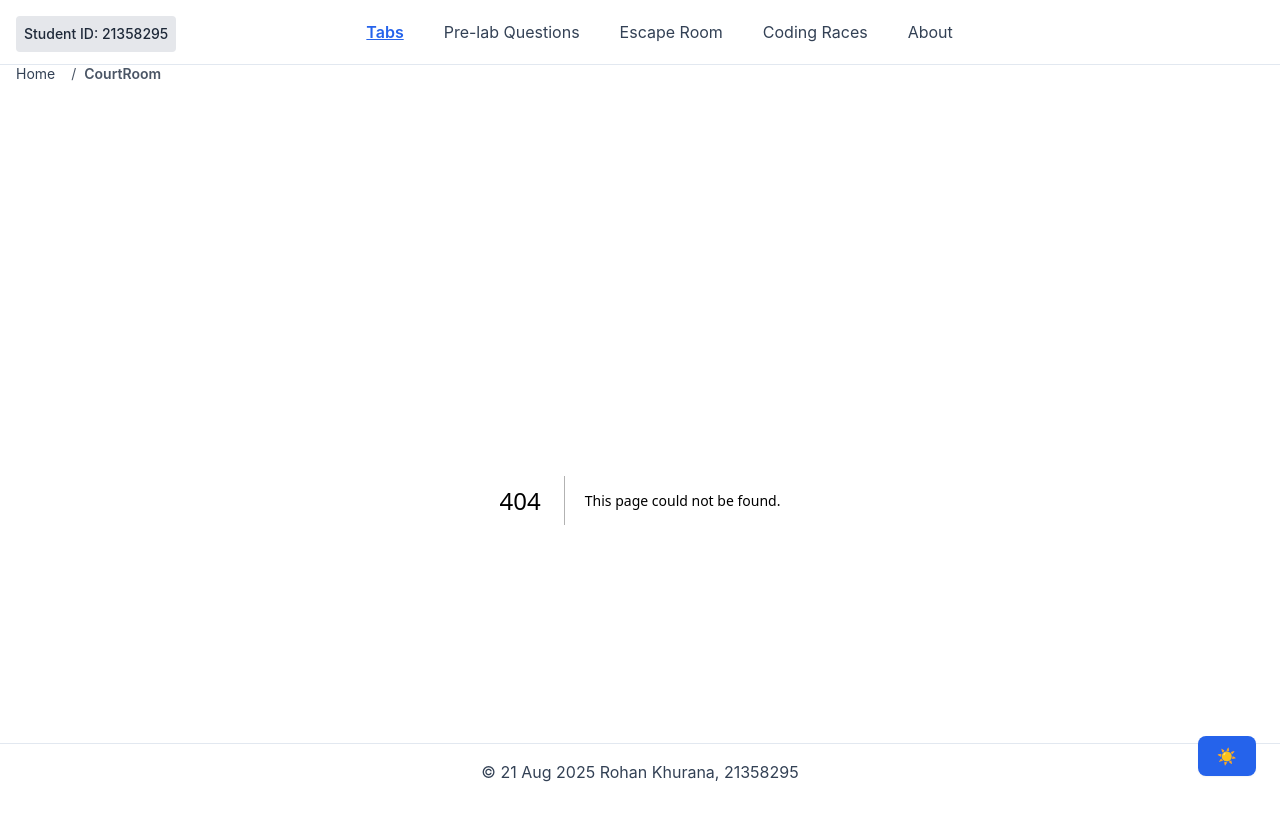
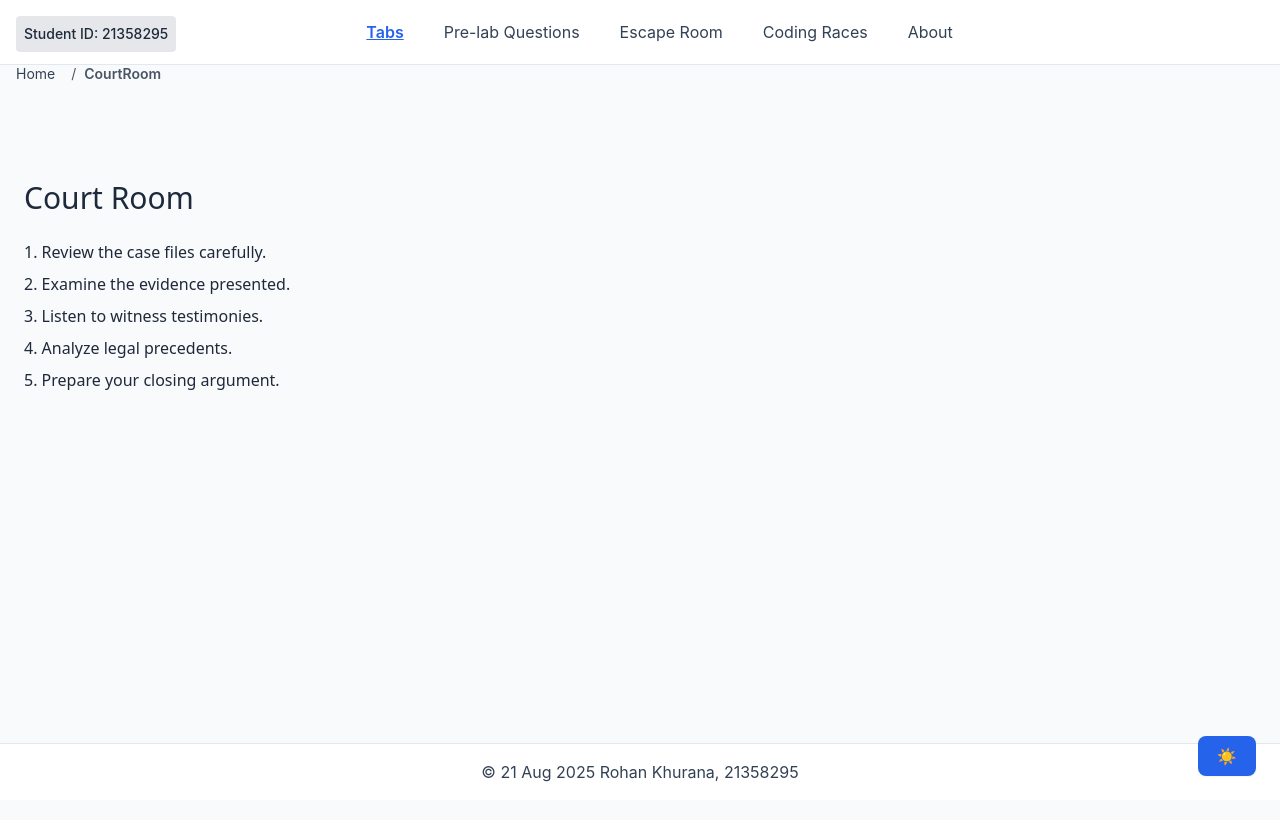
Before and after one commit to innovatewithkishlay/tab-code-generator, a Next.js app: page /CourtRoom in a window 1280 px wide. Before the commit this address had no page. Shown: the top 820 px of the page. Built offline with nearby package versions, Linux system fonts and the light colour scheme.

Commit message:
Add Court Room page with task list component and styling

```diff
--- /dev/null
+++ b/src/pages/CourtRoom.tsx
@@ -0,0 +1,26 @@
+import React from "react";
+
+const courtTasks = [
+  "Review the case files carefully.",
+  "Examine the evidence presented.",
+  "Listen to witness testimonies.",
+  "Analyze legal precedents.",
+  "Prepare your closing argument.",
+];
+
+const CourtRoom: React.FC = () => {
+  return (
+    <div className="app-content min-h-screen p-6 pt-20 bg-inherit font-sans">
+      <h1 className="mb-6 text-3xl">Court Room</h1>
+      <ol className="list-decimal list-inside space-y-2">
+        {courtTasks.map((task, idx) => (
+          <li key={idx} className="cursor-pointer hover:underline">
+            {task}
+          </li>
+        ))}
+      </ol>
+    </div>
+  );
+};
+
+export default CourtRoom;
```
